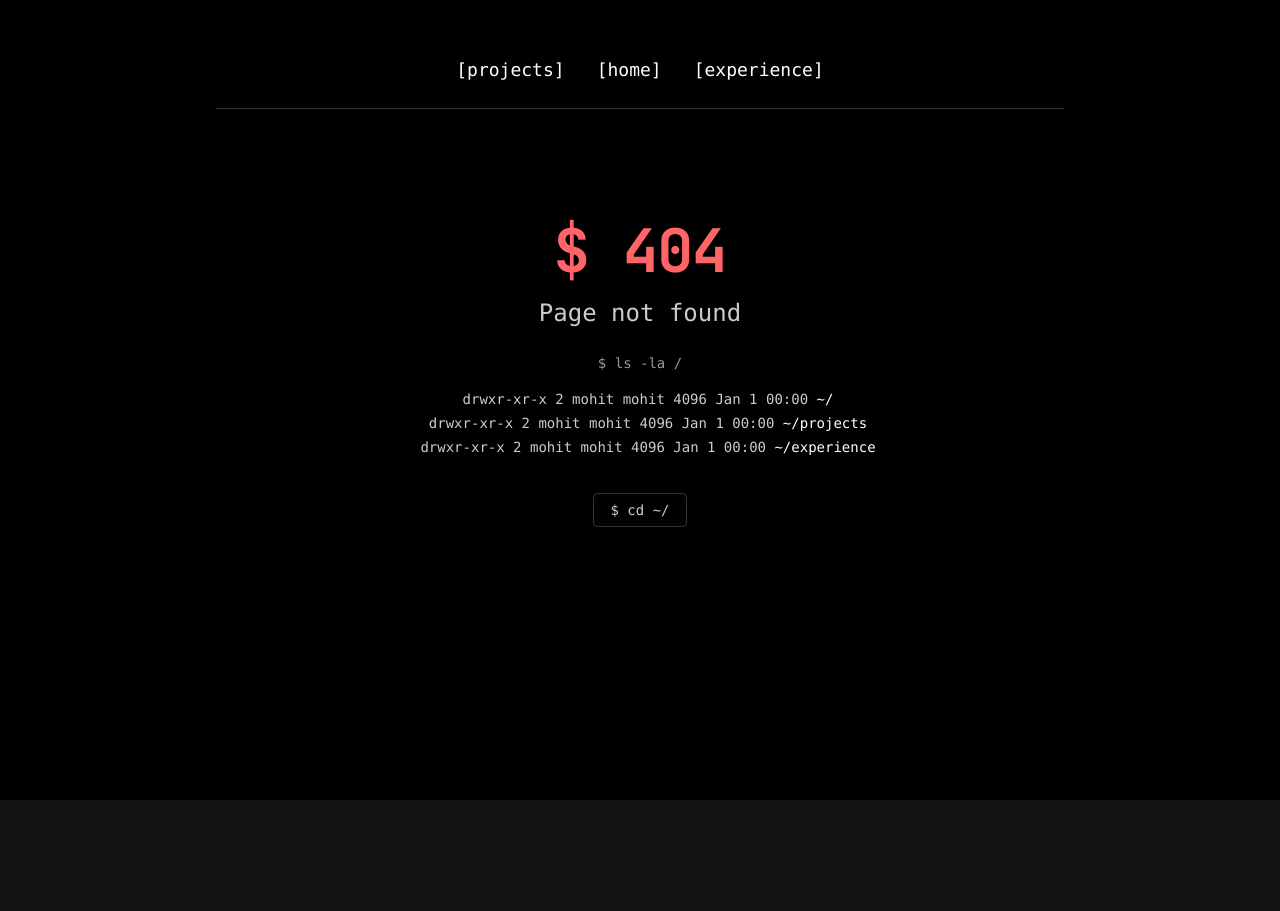
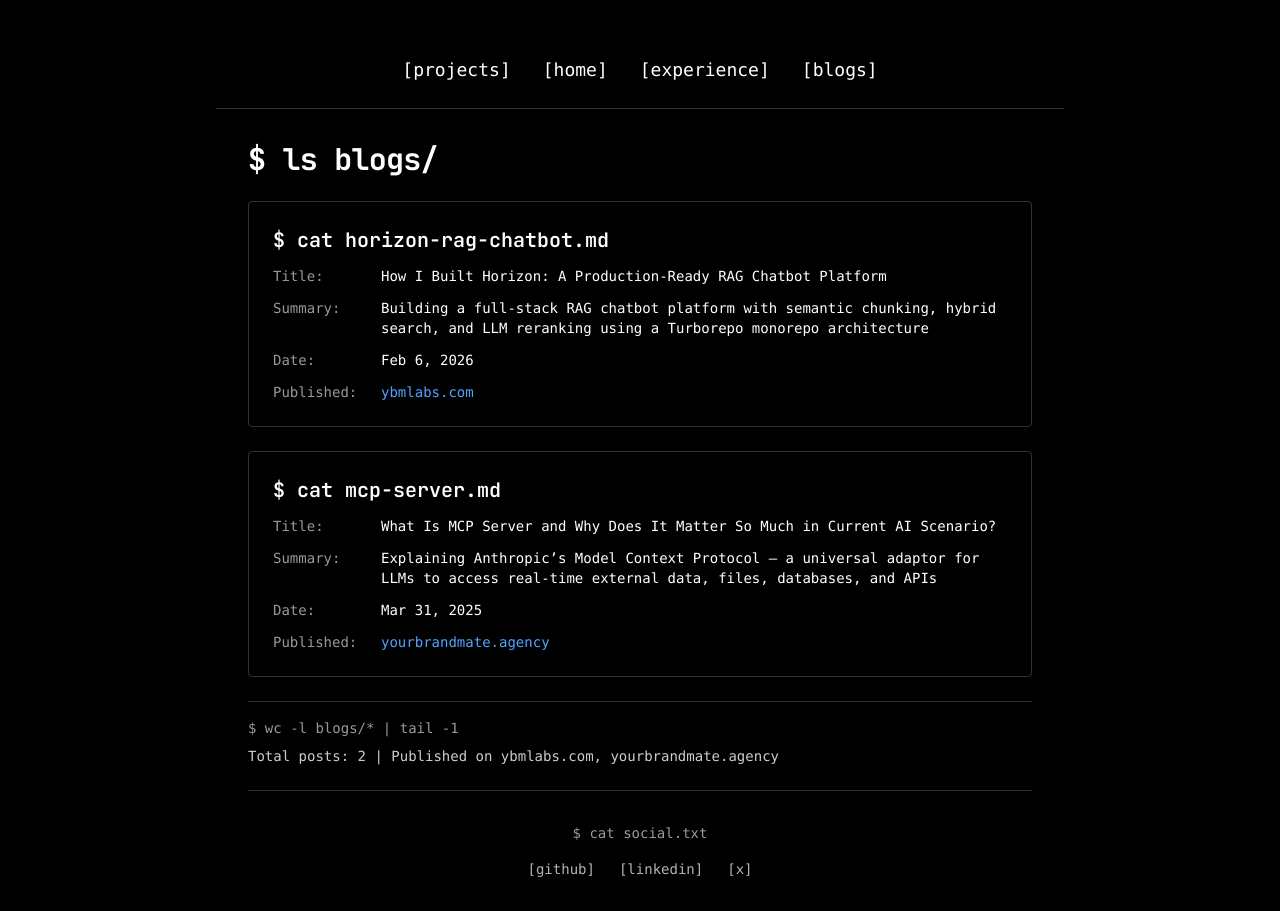
Before and after one commit to Moh1tsingh/portfolio, a Next.js app: page /blogs in a window 1280 px wide. Before the commit this address had no page. Before the commit the page ends 800 px from the top, so only its background shows below. Built offline with nearby package versions, Linux system fonts and the light colour scheme.

Commit message:
Feat: Added blogs section

```diff
--- /dev/null
+++ b/app/blogs/page.tsx
@@ -0,0 +1,136 @@
+import { Metadata } from "next";
+import Footer from "../components/Footer";
+
+export const metadata: Metadata = {
+  title: "Blog Posts",
+  description:
+    "Technical blog posts by Mohitsingh Thakur on RAG chatbots, MCP servers, AI infrastructure, and full-stack architecture.",
+  openGraph: {
+    title: "Blog Posts - Mohitsingh Thakur",
+    description:
+      "Technical writing on RAG chatbots, MCP servers, and full-stack architecture.",
+  },
+  alternates: {
+    canonical: "https://moh1t.com/blogs",
+  },
+};
+
+const blogPosts = [
+  {
+    slug: "horizon-rag-chatbot",
+    title: "How I Built Horizon: A Production-Ready RAG Chatbot Platform",
+    summary:
+      "Building a full-stack RAG chatbot platform with semantic chunking, hybrid search, and LLM reranking using a Turborepo monorepo architecture",
+    date: "2026-02-06",
+    dateFormatted: "Feb 6, 2026",
+    publisher: "ybmlabs.com",
+    url: "https://ybmlabs.com/blog/how-i-built-horizon-a-production%E2%80%91ready-rag-chatbot-platform",
+  },
+  {
+    slug: "mcp-server",
+    title:
+      "What Is MCP Server and Why Does It Matter So Much in Current AI Scenario?",
+    summary:
+      "Explaining Anthropic\u2019s Model Context Protocol \u2014 a universal adaptor for LLMs to access real-time external data, files, databases, and APIs",
+    date: "2025-03-31",
+    dateFormatted: "Mar 31, 2025",
+    publisher: "yourbrandmate.agency",
+    url: "https://yourbrandmate.agency/blog/what-is-mcp-server-and-why-does-it-matter-so-much-in-current-ai-scenerio",
+  },
+];
+
+export default function Blogs() {
+  const jsonLd = {
+    "@context": "https://schema.org",
+    "@type": "Blog",
+    name: "Mohitsingh Thakur's Blog",
+    url: "https://moh1t.com/blogs",
+    author: {
+      "@type": "Person",
+      name: "Mohitsingh Thakur",
+      url: "https://moh1t.com",
+    },
+    blogPost: blogPosts.map((post) => ({
+      "@type": "BlogPosting",
+      headline: post.title,
+      description: post.summary,
+      datePublished: post.date,
+      author: {
+        "@type": "Person",
+        name: "Mohitsingh Thakur",
+      },
+      url: post.url,
+    })),
+  };
+
+  return (
+    <main className="space-y-4 sm:space-y-6 px-4 sm:px-6 lg:px-8">
+      <script
+        type="application/ld+json"
+        dangerouslySetInnerHTML={{ __html: JSON.stringify(jsonLd) }}
+      />
+      <section className="space-y-3 sm:space-y-4">
+        <h1 className="text-2xl sm:text-3xl font-mono font-bold tracking-tight pixelated">
+          $ ls blogs/
+        </h1>
+      </section>
+
+      <section className="space-y-4 sm:space-y-6">
+        {blogPosts.map((post) => (
+          <a
+            key={post.slug}
+            href={post.url}
+            target="_blank"
+            rel="noopener noreferrer"
+            className="block space-y-3 sm:space-y-4 p-4 sm:p-6 border border-white/20 rounded hover:border-white/40 transition-colors duration-200"
+          >
+            <article className="space-y-2 sm:space-y-3">
+              <h2 className="text-lg sm:text-xl font-mono font-semibold text-white">
+                $ cat {post.slug}.md
+              </h2>
+              <div className="space-y-2 sm:space-y-3 text-white/90 font-mono text-xs sm:text-sm">
+                <div className="flex flex-col sm:flex-row sm:items-start gap-1 sm:gap-2">
+                  <span className="text-white/60 min-w-[80px] sm:min-w-[100px]">
+                    Title:
+                  </span>
+                  <span className="text-white">{post.title}</span>
+                </div>
+                <div className="flex flex-col sm:flex-row sm:items-start gap-1 sm:gap-2">
+                  <span className="text-white/60 min-w-[80px] sm:min-w-[100px]">
+                    Summary:
+                  </span>
+                  <span className="text-white">{post.summary}</span>
+                </div>
+                <div className="flex flex-col sm:flex-row sm:items-start gap-1 sm:gap-2">
+                  <span className="text-white/60 min-w-[80px] sm:min-w-[100px]">
+                    Date:
+                  </span>
+                  <time dateTime={post.date} className="text-white">
+                    {post.dateFormatted}
+                  </time>
+                </div>
+                <div className="flex flex-col sm:flex-row sm:items-center gap-1 sm:gap-2">
+                  <span className="text-white/60 min-w-[80px] sm:min-w-[100px]">
+                    Published:
+                  </span>
+                  <span className="text-blue-400">{post.publisher}</span>
+                </div>
+              </div>
+            </article>
+          </a>
+        ))}
+
+        {/* Blog Summary */}
+        <div className="pt-3 sm:pt-4 border-t border-white/20">
+          <div className="text-white/60 font-mono text-xs sm:text-sm">
+            $ wc -l blogs/* | tail -1
+          </div>
+          <div className="text-white/80 font-mono text-xs sm:text-sm mt-2">
+            Total posts: 2 | Published on ybmlabs.com, yourbrandmate.agency
+          </div>
+        </div>
+      </section>
+      <Footer />
+    </main>
+  );
+}
--- a/app/components/Navbar.tsx
+++ b/app/components/Navbar.tsx
@@ -23,6 +23,13 @@ function Navbar() {
         >
           [experience]
         </Link>
+        <Link
+          href="/blogs"
+          className="text-base sm:text-lg font-mono hover:text-white/70 transition-colors duration-200"
+        >
+          [blogs]
+        </Link>
+
       </div>
     </nav>
   );
--- a/app/experience/page.tsx
+++ b/app/experience/page.tsx
@@ -1,4 +1,19 @@
+import { Metadata } from "next";
 import Footer from "../components/Footer";
+
+export const metadata: Metadata = {
+  title: "Experience & Education",
+  description:
+    "Product Engineer at Your Brand Mate. B.Tech in Computer Science. Full-stack development experience with Node.js, React, PostgreSQL, and AWS.",
+  openGraph: {
+    title: "Experience & Education - Mohitsingh Thakur",
+    description:
+      "Product Engineer at Your Brand Mate with expertise in full-stack development and cloud infrastructure.",
+  },
+  alternates: {
+    canonical: "https://moh1t.com/experience",
+  },
+};
 
 export default function Experience() {
   return (
--- a/app/layout.tsx
+++ b/app/layout.tsx
@@ -18,8 +18,10 @@ const jetbrains = JetBrains_Mono({
 
 export const metadata: Metadata = {
   metadataBase: new URL("https://moh1t.com"),
-  title:
-    "Mohitsingh Thakur - Full Stack Developer ",
+  title: {
+    default: "Mohitsingh Thakur - Full Stack Developer | Portfolio",
+    template: "%s | Mohitsingh Thakur",
+  },
   description:
     "Full Stack Developer specializing in backend development, system architecture, and cloud infrastructure. Expert in Node.js, PostgreSQL, AWS, and building scalable web applications.",
   keywords: [
@@ -62,7 +64,7 @@ export const metadata: Metadata = {
     type: "website",
     locale: "en_US",
     url: "https://moh1t.com",
-    siteName: "Mohitsingh Thakur Portfolio",
+    siteName: "Mohitsingh Thakur",
     title: "Mohitsingh Thakur - Full Stack Developer",
     description:
       "Full Stack Developer specializing in backend development, system architecture, and cloud infrastructure. Expert in Node.js, PostgreSQL, AWS, and building scalable web applications.",
@@ -89,6 +91,9 @@ export const metadata: Metadata = {
   },
   category: "technology",
   classification: "Portfolio",
+  other: {
+    "theme-color": "#000000",
+  },
 };
 
 export default function RootLayout({
@@ -119,6 +124,43 @@ export default function RootLayout({
         />
       </head>
       <body className={`${inter.variable} ${jetbrains.variable} antialiased`}>
+        <script
+          type="application/ld+json"
+          dangerouslySetInnerHTML={{
+            __html: JSON.stringify({
+              "@context": "https://schema.org",
+              "@type": "Person",
+              name: "Mohitsingh Thakur",
+              url: "https://moh1t.com",
+              jobTitle: "Product Engineer",
+              worksFor: {
+                "@type": "Organization",
+                name: "Your Brand Mate",
+              },
+              knowsAbout: [
+                "JavaScript",
+                "TypeScript",
+                "React",
+                "Next.js",
+                "Node.js",
+                "PostgreSQL",
+                "AWS",
+                "Docker",
+                "System Architecture",
+                "REST APIs",
+              ],
+              sameAs: [
+                "https://github.com/moh1tsingh",
+                "https://linkedin.com/in/mohitsingh-thakur",
+                "https://x.com/is_mohitsingh",
+              ],
+              alumniOf: {
+                "@type": "EducationalOrganization",
+                name: "B.Tech Computer Science",
+              },
+            }),
+          }}
+        />
         <div className="min-h-screen w-full bg-black text-white">
           <div className="max-w-4xl mx-auto px-4 sm:px-6 py-6 sm:py-8">
             <Navbar />
--- a/app/page.tsx
+++ b/app/page.tsx
@@ -47,9 +47,9 @@ export default function Home() {
               </div>
               <div className="pl-3 sm:pl-4 space-y-1 text-white/60 font-mono text-xs sm:text-sm">
                 <div>├─ Node.js/Express</div>
-                <div>├─ PostgreSQL</div>
+                <div>├─ PostgreSQL (Mostly)</div>
                 <div>├─ REST APIs</div>
-                <div>└─ Server Architecture</div>
+                <div>└─ Server Architecture, Microservices,etc</div>
               </div>
             </div>
 
@@ -58,8 +58,8 @@ export default function Home() {
                 <span className="text-yellow-400">●</span> Cloud & DevOps
               </div>
               <div className="pl-3 sm:pl-4 space-y-1 text-white/60 font-mono text-xs sm:text-sm">
-                <div>├─ AWS (EC2, S3, CloudFront)</div>
-                <div>├─ RDS, Lambda</div>
+                <div>├─ AWS (EC2, S3, CDNs, Lambda, EBS, ECS)</div>
+                <div>├─ RDS, SQS </div>
                 <div>├─ Docker</div>
                 <div>└─ CI/CD Pipelines</div>
               </div>
@@ -72,9 +72,8 @@ export default function Home() {
               </div>
               <div className="pl-3 sm:pl-4 space-y-1 text-white/60 font-mono text-xs sm:text-sm">
                 <div>├─ Git/GitHub</div>
-                <div>├─ VS Code/Cursor</div>
-                <div>├─ Terminal/CLI</div>
-                <div>└─ Postman/Insomnia</div>
+                <div>├─ Claude Code :)</div>
+                <div>├─ Terminal/CLI - this is where i live.</div>
               </div>
             </div>
           </div>
--- a/app/projects/page.tsx
+++ b/app/projects/page.tsx
@@ -1,4 +1,19 @@
+import { Metadata } from "next";
 import Footer from "../components/Footer";
+
+export const metadata: Metadata = {
+  title: "Projects",
+  description:
+    "Portfolio of full-stack projects by Mohitsingh Thakur including Sentilizer (AI sentiment analysis) and DSA with JavaScript npm library with 600+ downloads.",
+  openGraph: {
+    title: "Projects - Mohitsingh Thakur",
+    description:
+      "Full-stack projects including AI sentiment analysis tools and npm libraries.",
+  },
+  alternates: {
+    canonical: "https://moh1t.com/projects",
+  },
+};
 
 export default function Projects() {
   return (
@@ -104,7 +119,7 @@ export default function Projects() {
                 <span className="text-white/60 min-w-[80px] sm:min-w-[100px]">
                   Downloads:
                 </span>
-                <span className="text-white">450+ downloads</span>
+                <span className="text-white">600+ downloads</span>
               </div>
               <div className="flex flex-col sm:flex-row sm:items-center gap-1 sm:gap-2">
                 <span className="text-white/60 min-w-[80px] sm:min-w-[100px]">
--- a/app/sitemap.ts
+++ b/app/sitemap.ts
@@ -6,19 +6,25 @@ export default function sitemap(): MetadataRoute.Sitemap {
   return [
     {
       url: baseUrl,
-      lastModified: new Date(),
+      lastModified: new Date("2026-03-29"),
       changeFrequency: "monthly",
       priority: 1,
     },
     {
       url: `${baseUrl}/projects`,
-      lastModified: new Date(),
+      lastModified: new Date("2026-03-29"),
       changeFrequency: "monthly",
       priority: 0.8,
     },
     {
+      url: `${baseUrl}/blogs`,
+      lastModified: new Date("2026-03-29"),
+      changeFrequency: "weekly",
+      priority: 0.9,
+    },
+    {
       url: `${baseUrl}/experience`,
-      lastModified: new Date(),
+      lastModified: new Date("2026-03-29"),
       changeFrequency: "monthly",
       priority: 0.8,
     },
```
Also changed, not shown: 1 other file (tests, documents, lock files or other folders).
